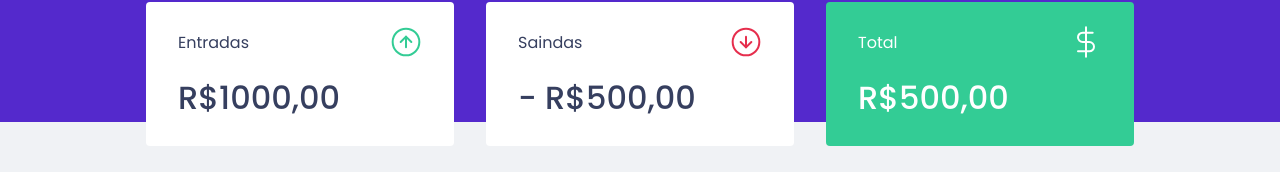
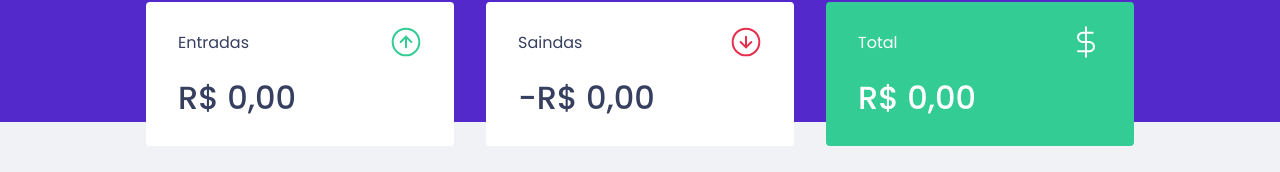
Before and after one commit to LucasMeyble/dtMoney, a React (Create React App) app: page / in a window 1280 px wide. Shown: the part 150-322 px from the top of the page. Built offline with nearby package versions, Linux system fonts and the light colour scheme; no server answers; what miragejs would draw is missing.

Commit message:
calculando resumo

```diff
--- a/src/components/Summary/index.tsx
+++ b/src/components/Summary/index.tsx
@@ -11,7 +11,21 @@
 
   const {transactions} = useContext(TransactionsContext);
 
-  console.log(transactions);
+  const summary = transactions.reduce((acumulator, transaction) => {
+    if(transaction.type === 'deposit'){
+      acumulator.deposits += transaction.amount;
+      acumulator.total += transaction.amount;
+    }else {
+      acumulator.withdraws += transaction.amount;
+      acumulator.total -= transaction.amount;
+    }
+
+    return acumulator;
+  }, {
+    deposits: 0,
+    withdraws: 0,
+    total: 0
+  });
 
   return(
     <Container>
@@ -20,21 +34,36 @@
           <p>Entradas</p>
           <img src={incomeImg} alt="Entradas" />
         </header>
-        <strong>R$1000,00</strong>
+        <strong>
+          {new Intl.NumberFormat('pt-br', {
+                    style: 'currency',
+                    currency: 'BRL',
+          }).format(summary.deposits)}
+        </strong>
       </div>
       <div>
         <header>
           <p>Saindas</p>
           <img src={outcomeImg} alt="Saidas" />
         </header>
-        <strong>- R$500,00</strong>
+        <strong>-
+          {new Intl.NumberFormat('pt-br', {
+                    style: 'currency',
+                    currency: 'BRL',
+          }).format(summary.withdraws)}
+        </strong>
       </div>
       <div className='highlight-background'>
         <header>
           <p>Total</p>
           <img src={total} alt="Total" />
         </header>
-        <strong>R$500,00</strong>
+        <strong>
+          {new Intl.NumberFormat('pt-br', {
+                    style: 'currency',
+                    currency: 'BRL',
+          }).format(summary.total)}
+        </strong>
       </div>
     </Container>
   )
```
